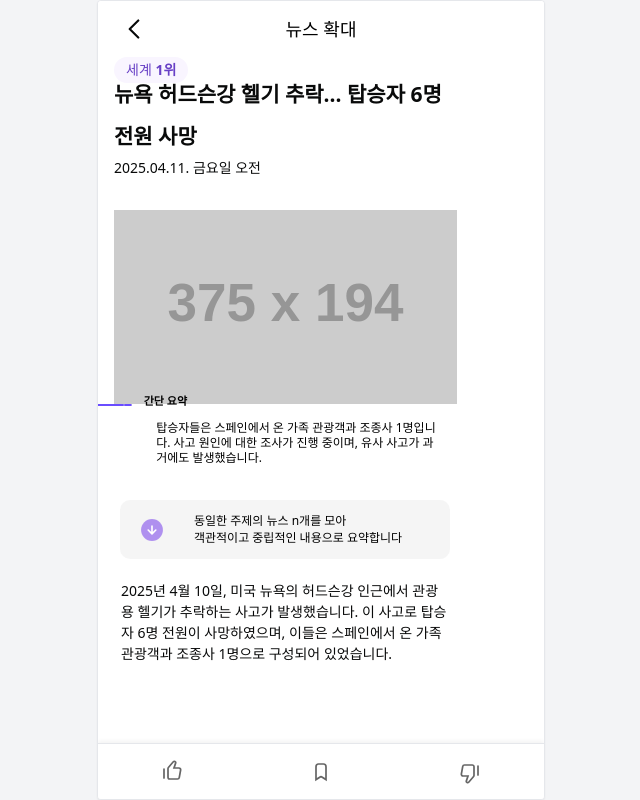
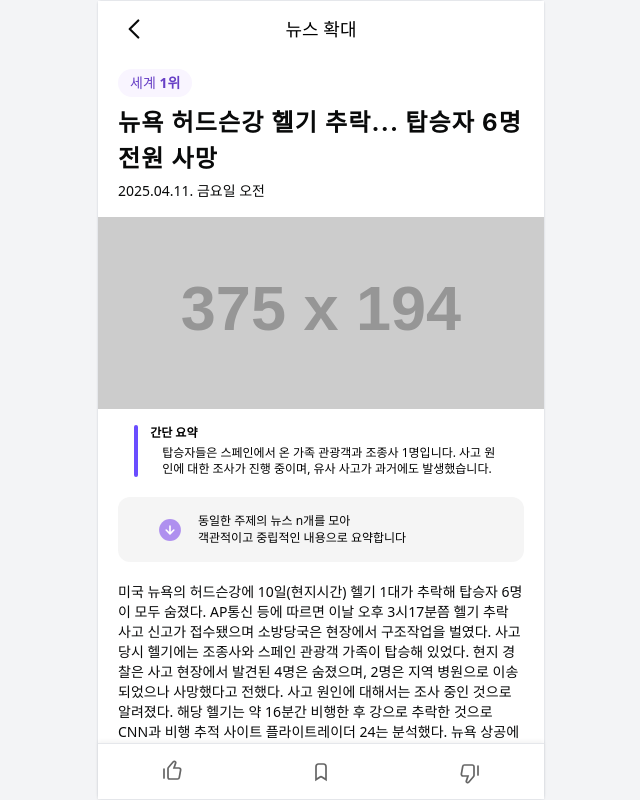
Before and after one commit to imfromkoreah/MewsPaper, a React (Vite) app in the folder frontend/: page /news/detail in a window 1280 px wide. Shown: the whole page, without its empty margins (319-959 px from the left). Built offline with nearby package versions, Linux system fonts and the light colour scheme.

Commit message:
feat: NewsDetailPage 제작

```diff
--- a/frontend/src/pages/Home/HomePage.tsx
+++ b/frontend/src/pages/Home/HomePage.tsx
@@ -76,7 +76,7 @@ const HomePage = () => {
       {/* 이미지 설명 영역 */}
       <div className="w-[321px] h-[300px] relative">
         <img
-          className="absolute left-1/2 top-0 -translate-x-1/2 w-[240px] h-auto"
+          className="absolute left-1/2 top-0 -translate-x-1/2 w-[250px] h-auto"
           src={anchorImg}
           alt="대표 이미지"
         />
--- a/frontend/src/pages/Home/NewsDetailPage.tsx
+++ b/frontend/src/pages/Home/NewsDetailPage.tsx
@@ -17,9 +17,7 @@ export default function NewsDetailPage() {
   const [disliked, setDisliked] = useState(false);
   const [clipped, setClipped] = useState(false);
 
-  const handleBack = () => {
-    navigate(-1);
-  };
+  const handleBack = () => navigate(-1);
 
   const toggleLike = () => {
     setLiked((prev) => !prev);
@@ -31,102 +29,89 @@ export default function NewsDetailPage() {
     if (liked) setLiked(false);
   };
 
-  const toggleClip = () => {
-    setClipped((prev) => !prev);
-  };
+  const toggleClip = () => setClipped((prev) => !prev);
 
   return (
-    <div className="w-full h-screen flex justify-center bg-gray-100">
-      <div className="w-full max-w-md h-full flex flex-col border border-gray-200 rounded shadow-sm bg-white overflow-hidden">
+    <div className="w-full h-screen flex justify-center bg-gray-100 overflow-auto">
+      {/* 스크롤은 여기서 발생 */}
+      <div className="w-full max-w-md h-full flex flex-col border border-gray-200 rounded shadow-sm bg-white overflow-visible">
         <Header title="뉴스 확대" onBack={handleBack} />
 
-        {/* 뉴스 본문 콘텐츠 영역 */}
-        <div className="flex-1 overflow-auto">
-          <div className="relative w-[375px] h-[625px] px-4 pt-4">
-            {/* 헤드라인 + 날짜 */}
-            <div className="mb-8">
-              <div className="text-[21px] font-bold leading-loose text-[#090a0a]">
-                뉴욕 허드슨강 헬기 추락... 탑승자 6명 전원 사망
-              </div>
-              <div className="text-sm text-[#090a0a] font-normal leading-normal">
-                2025.04.11. 금요일 오전
-              </div>
-            </div>
-
+        <div className="flex-1 overflow-auto relative px-5 pt-4 pb-20 mt-3">
           {/* 랭킹 태그 */}
-            <div className="absolute left-4 top-0 mix-blend-multiply">
+          <div className="absolute left-5 top-0">
             <div className="px-3 py-1 bg-[#f9f5ff] rounded-2xl">
-                <div className="text-[#6840c6] text-sm font-medium leading-tight">
+              <div className="text-[#6840c6] text-sm font-medium">
                 세계 <span className="font-bold">1위</span>
               </div>
             </div>
           </div>
 
-            {/* 이미지 */}
+          {/* 헤드라인 + 날짜 */}
+          <div className="mb-4 pt-4">
+            <div className="font-['Inter'] text-[24px] font-bold text-[#090a0a] tracking-wider mt-1">
+              뉴욕 허드슨강 헬기 추락... 탑승자 6명 전원 사망
+            </div>
+            <div className="text-sm text-[#090a0a] mt-1">2025.04.11. 금요일 오전</div>
+          </div>
+
+          {/* 이미지 - px-5 밖으로 뺌 */}
+          <div className="-mx-5 mt-4">
             <img
               src="https://placehold.co/375x194"
               alt="뉴스 이미지"
-              className="w-[375px] h-[194px] object-cover mb-4"
+              className="w-full h-48 object-cover"
             />
+          </div>
 
           {/* 간단 요약 */}
-            <div className="absolute left-[34px] top-[347px] h-[72px] w-[2.28px] bg-[#e8ebed] rounded-full overflow-hidden rotate-90 origin-top-left">
-              <div className="w-[2.28px] h-[7.6px] bg-[#6a4dff] rounded-full" />
-              <div className="w-[2.28px] h-[76px] bg-[#6a4dff] rounded-full" />
+          <div className="flex gap-3 px-4 mt-4">
+            {/* 세로 바 */}
+            <div className="w-[8px] bg-[#6a4dff] rounded-full" />
+
+            {/* 텍스트 박스 */}
+            <div className="space-y-1">
+              <p className="text-xs font-bold">간단 요약</p>
+              <p className="text-xs text-black px-3">
+                탑승자들은 스페인에서 온 가족 관광객과 조종사 1명입니다. 사고 원인에 대한 조사가 진행 중이며, 유사 사고가 과거에도 발생했습니다.
+              </p>
             </div>
-
-            <div className="absolute left-[45.68px] top-[337px] text-[11px] font-bold text-black leading-tight">
-              간단 요약
-            </div>
-
-            <div className="absolute left-[58.2px] top-[363px] w-[283px] text-xs font-normal leading-tight text-black">
-              탑승자들은 스페인에서 온 가족 관광객과 조종사 1명입니다. 사고 원인에 대한 조사가 진행 중이며, 유사 사고가 과거에도 발생했습니다.
           </div>
 
           {/* 요약 안내 박스 */}
-            <div className="absolute left-[22px] top-[443px] w-[330px] px-5 py-[13px] bg-[#cacaca]/20 rounded-[10px] flex items-center gap-[30px]">
-              <img
-                src={SummaryInfoIcon}
-                alt="요약 아이콘"
-                className="w-6 h-6"
-              />
-              <div className="text-black text-xs font-normal leading-snug">
-                동일한 주제의 뉴스 n개를 모아<br />
+          <div className="flex items-center gap-4 px-10 py-4 bg-[#cacaca]/20 rounded-xl mt-5 mb-5">
+            <img src={SummaryInfoIcon} alt="요약 아이콘" className="w-6 h-6" />
+            <p className="text-xs text-black leading-snug">
+              동일한 주제의 뉴스 n개를 모아
+              <br />
               객관적이고 중립적인 내용으로 요약합니다
-              </div>
+            </p>
           </div>
 
           {/* 본문 */}
-            <div className="absolute left-[23px] top-[523px] w-[328px] text-[#090a0a] text-sm font-normal leading-normal">
-              2025년 4월 10일, 미국 뉴욕의 허드슨강 인근에서 관광용 헬기가 추락하는 사고가 발생했습니다. 이 사고로 탑승자 6명 전원이 사망하였으며, 이들은 스페인에서 온 가족 관광객과 조종사 1명으로 구성되어 있었습니다.
-            </div>
+          <div className="text-sm text-[#090a0a]">
+            미국 뉴욕의 허드슨강에 10일(현지시간) 헬기 1대가 추락해 탑승자 6명이 모두 숨졌다.
+
+
+
+AP통신 등에 따르면 이날 오후 3시17분쯤 헬기 추락 사고 신고가 접수됐으며 소방당국은 현장에서 구조작업을 벌였다. 사고 당시 헬기에는 조종사와 스페인 관광객 가족이 탑승해 있었다. 현지 경찰은 사고 현장에서 발견된 4명은 숨졌으며, 2명은 지역 병원으로 이송되었으나 사망했다고 전했다. 사고 원인에 대해서는 조사 중인 것으로 알려졌다. 해당 헬기는 약 16분간 비행한 후 강으로 추락한 것으로 CNN과 비행 추적 사이트 플라이트레이더 24는 분석했다.
+
+
+
+뉴욕 상공에서는 여러 해 동안 수 많은 항공기 사고가 발생해왔다. 앞서 2009년에는 허드슨강 상공에서 비행기와 관광용 헬기가 충돌해 9명이 숨졌고, 2018년에는 이스트강에 전세 헬기 1대가 추락해 승객 5명이 사망했다.
           </div>
         </div>
 
         {/* 바텀 바 */}
         <nav className="h-14 bg-white flex justify-around items-center border-t shadow-[0_-2px_4px_rgba(0,0,0,0.05)]">
           <button onClick={toggleLike} className="focus:outline-none">
-            <img
-              src={liked ? LikeOnIcon : LikeOffIcon}
-              alt="좋아요"
-              className="h-6 w-6"
-            />
+            <img src={liked ? LikeOnIcon : LikeOffIcon} alt="좋아요" className="h-6 w-6" />
           </button>
-
           <button onClick={toggleClip} className="focus:outline-none">
-            <img
-              src={clipped ? ClipOnIcon : ClipOffIcon}
-              alt="스크랩"
-              className="h-6 w-6"
-            />
+            <img src={clipped ? ClipOnIcon : ClipOffIcon} alt="스크랩" className="h-6 w-6" />
           </button>
-
           <button onClick={toggleDislike} className="focus:outline-none">
-            <img
-              src={disliked ? DislikeOnIcon : DisLikeOffIcon}
-              alt="싫어요"
-              className="h-6 w-6"
-            />
+            <img src={disliked ? DislikeOnIcon : DisLikeOffIcon} alt="싫어요" className="h-6 w-6" />
           </button>
         </nav>
       </div>
```
Lines whose indentation alone changed are shown as unchanged.
